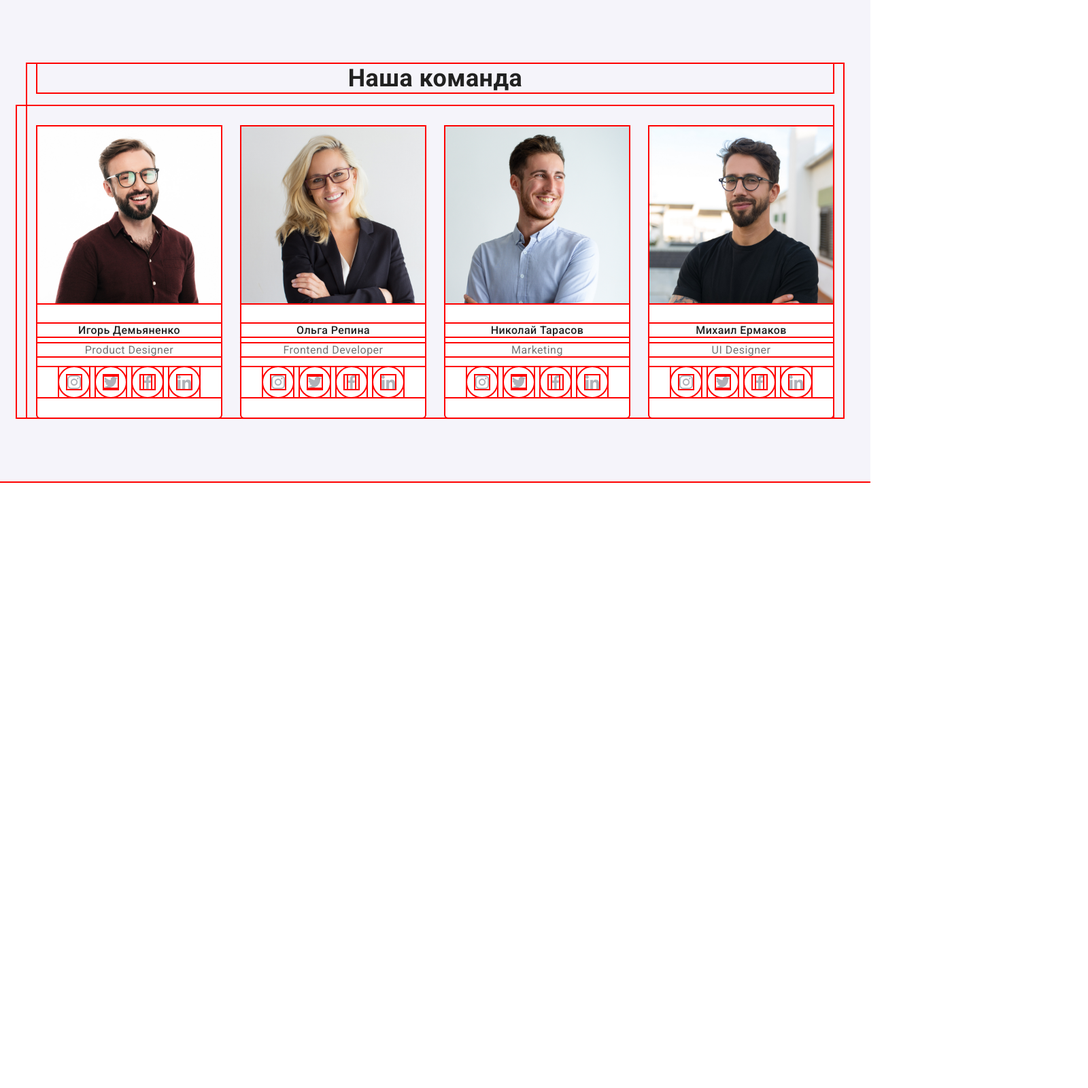
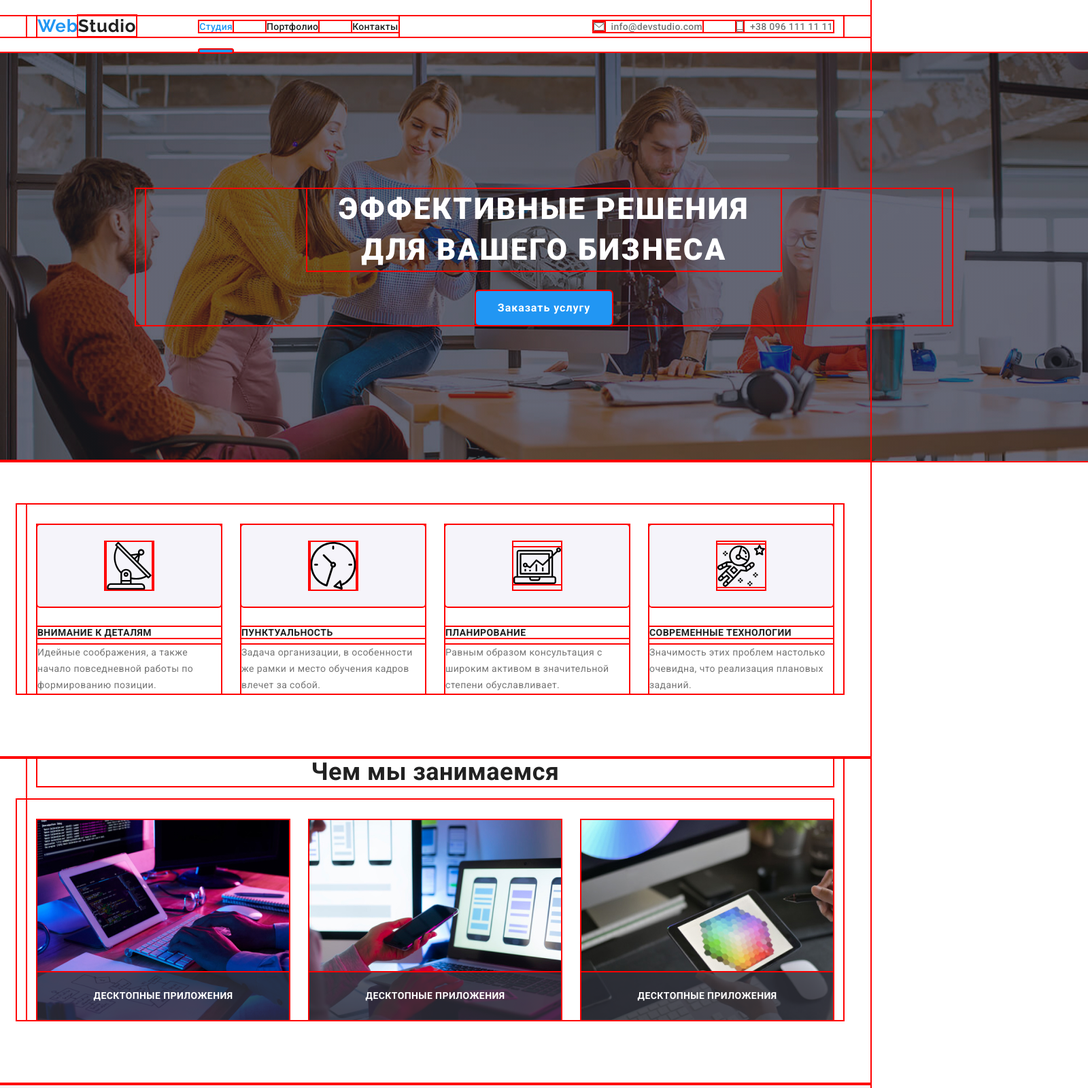
Before and after one commit to KuchmaSergey/homework-8, a plain HTML site: page index.html in a window 1280 px wide. Shown: the top 1600 px of the page at 68% size, 1600 px wide, since content can reach past the window. Before the commit the page ends 800 px from the top, so only its background shows below. Drawn offline with nearby package versions, Linux system fonts and the light colour scheme.

Commit message:
аааа

```diff
--- a/index.html
+++ b/index.html
@@ -10,7 +10,7 @@
     <link rel="stylesheet" href="css/main.min.css">
   </head>
   <body>
-    <!-- <header class="header">
+    <header class="header">
       <div class="container header-container">
       <nav class="navigation">
         <a href="./" class="logohed link">Web<span class="logo-first">Studio</span></a>
@@ -39,19 +39,19 @@
           </li>
         </ul>
       </div>
-    </header> -->
+    </header>
 
     <!-- HERO -->
 
-       <!-- <section class="hero dark-bg">
+       <section class="hero dark-bg">
         <div class="container">
           <div class="hero-content">
         <h1 class="page-title title">Эффективные решения <br> для вашего бизнеса</h1>
         <button type="button" class="btn hero-btn" data-modal-open>Заказать услугу</button>
           </div>
         </div>
-      </section> -->
-    <!-- <section class="about">
+      </section>
+    <section class="about">
       <div class="container">
         <h2 class="visually-hidden">Плюсы команды</h2>
       <ul class="list skills-list">
@@ -105,9 +105,9 @@
         </li>
       </ul>
     </div>
-    </section> -->
+    </section>
 
-    <!-- <section class="about whatwedo inside-section">
+    <section class="about whatwedo inside-section">
       <div class="container">
       <h2 class="whatwedo title section-title">Чем мы занимаемся</h2>
       <ul class="list whatwedo-list ">
@@ -146,7 +146,7 @@
         </li>
       </ul>
     </div>
-    </section> -->
+    </section>
 
       <section class=" about team-bg">
       <div class="container">
@@ -348,7 +348,7 @@
     </div>
     </section>
 
-     <!-- <section class="section-clients">
+      <section class="section-clients">
       <div class="container">
         <h3 class="title section-title client">Постоянные клиенты</h3>
         <ul class="list social-icons">
@@ -402,9 +402,9 @@
           </li>
         </ul>
       </div>
-    </section> -->
+    </section>
 
-     <!-- <footer class="footer dark-bg">
+      <footer class="footer dark-bg">
       <div class="wrapper container">
       <div>
       <a href="./" class="logofot link">Web<span class="logo-part">Studio</span></a>
@@ -475,7 +475,7 @@
           </form>
       </div>
     </div>
-    </footer>  -->
+    </footer>
     <div class="backdrop is-hidden" data-modal>
       <div class="modal">
           <button class="close-button" type="button" data-modal-close>
```
